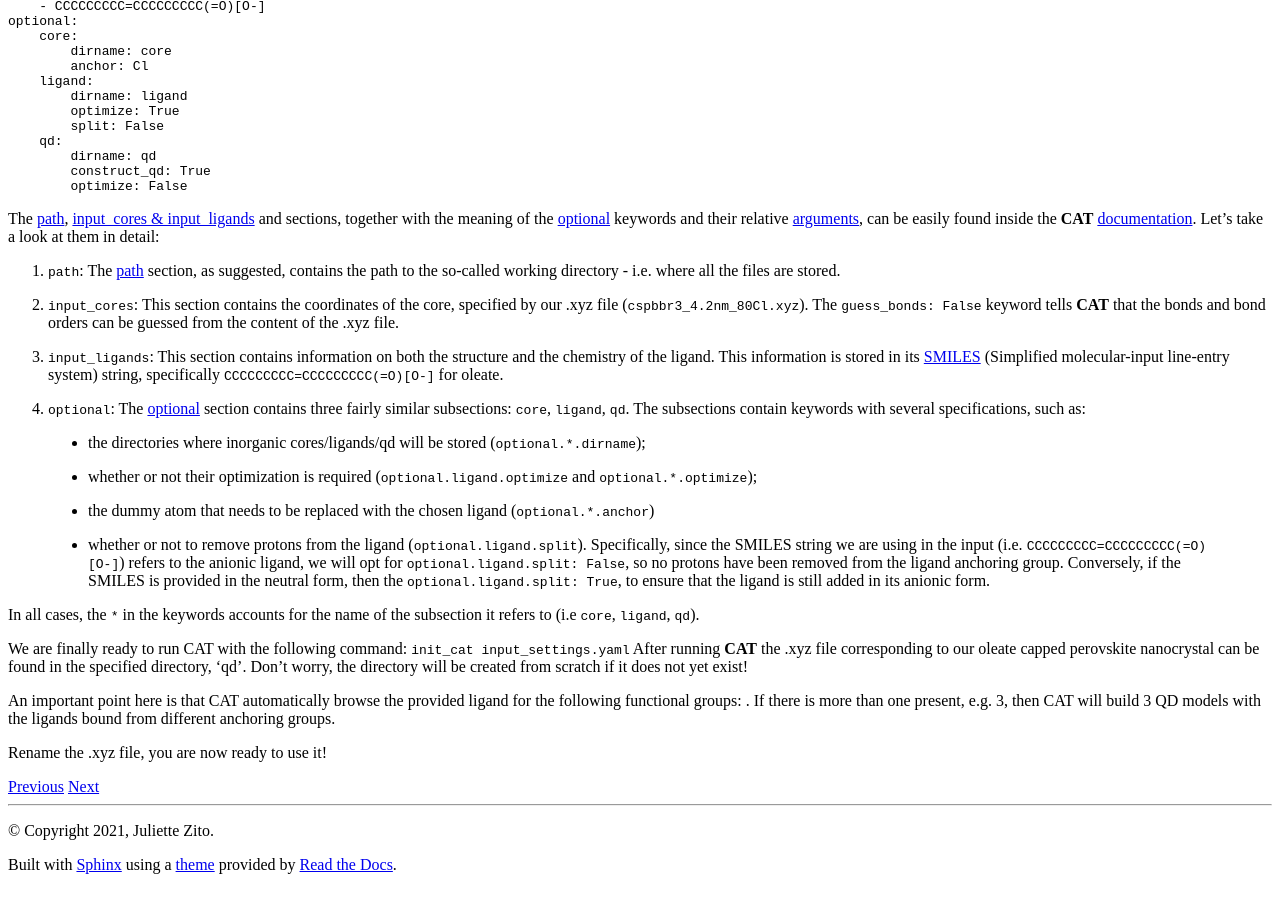
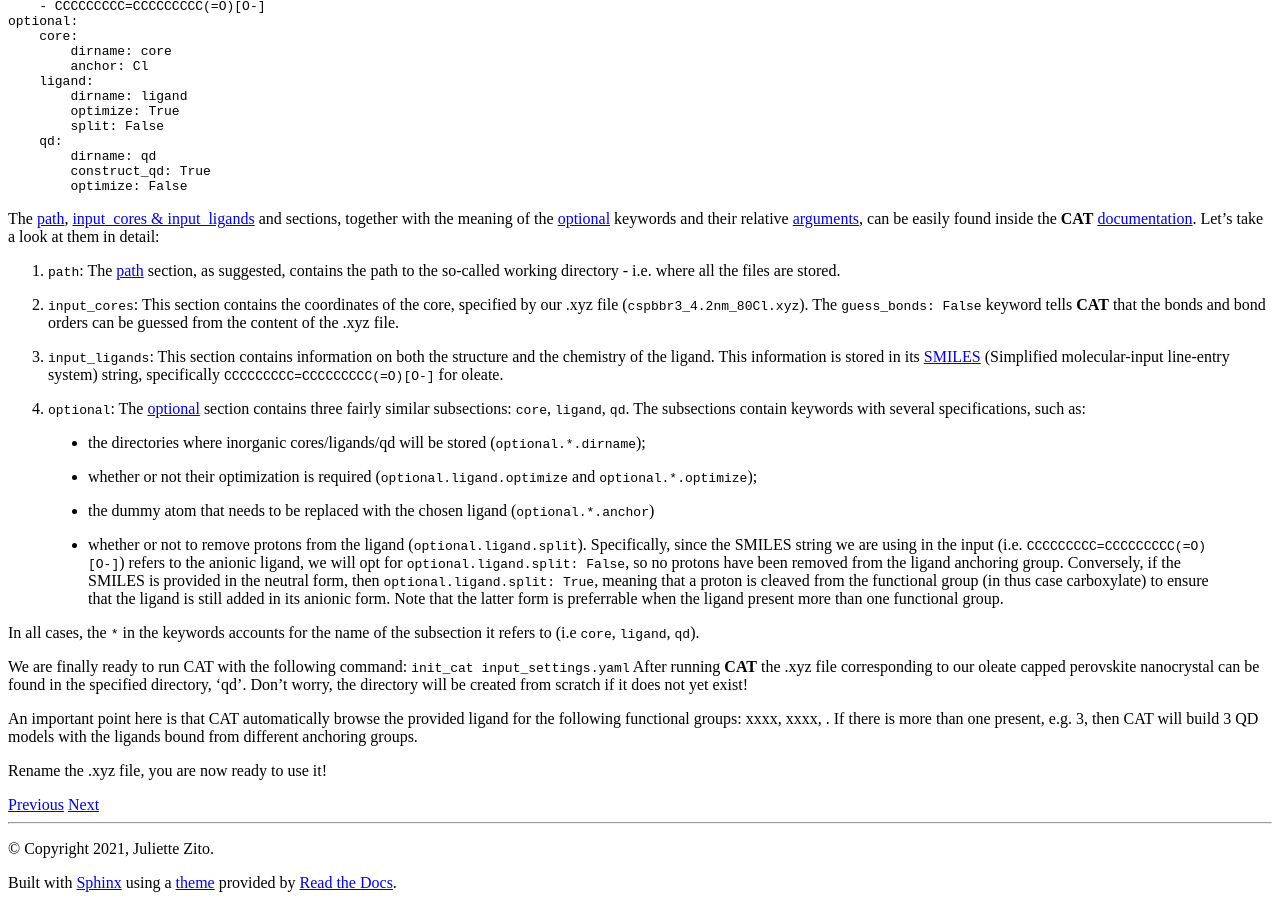
Before and after one commit to nlesc-nano/Tutorials, a Sphinx documentation site: the page built from docs/1_build_qd.rst, in a window 1280 px wide and 900 px high, scrolled down 1852 px. Built offline with Sphinx 7.4.7 and the Read the Docs theme 2.0.0, drawn with Linux system fonts in a browser that asks for light colours.

Commit message:
Update 1_build_qd.rst

```diff
--- a/docs/1_build_qd.rst
+++ b/docs/1_build_qd.rst
@@ -93,13 +93,13 @@
   - the directories where inorganic cores/ligands/qd will be stored (``optional.*.dirname``);
   - whether or not their optimization is required (``optional.ligand.optimize`` and ``optional.*.optimize``);
   - the dummy atom that needs to be replaced with the chosen ligand (``optional.*.anchor``)
-  - whether or not to remove protons from the ligand (``optional.ligand.split``). Specifically, since the SMILES string we are using in the input (i.e. ``CCCCCCCCC=CCCCCCCCC(=O)[O-]``) refers to the anionic ligand, we will opt for ``optional.ligand.split: False``, so no protons have been removed from the ligand anchoring group. Conversely, if the SMILES is provided in the neutral form, then the ``optional.ligand.split: True``, to ensure that the ligand is still added in its anionic form.
+  - whether or not to remove protons from the ligand (``optional.ligand.split``). Specifically, since the SMILES string we are using in the input (i.e. ``CCCCCCCCC=CCCCCCCCC(=O)[O-]``) refers to the anionic ligand, we will opt for ``optional.ligand.split: False``, so no protons have been removed from the ligand anchoring group. Conversely, if the SMILES is provided in the neutral form, then ``optional.ligand.split: True``, meaning that a proton is cleaved from the functional group (in thus case carboxylate) to ensure that the ligand is still added in its anionic form. Note that the latter form is preferrable when the ligand present more than one functional group.
 
 In all cases, the ``*`` in the keywords accounts for the name of the subsection it refers to (i.e ``core``, ``ligand``, ``qd``).
 
 We are finally ready to run CAT with the following command: ``init_cat input_settings.yaml``
 After running **CAT** the .xyz file corresponding to our oleate capped perovskite nanocrystal can be found in the specified directory, 'qd'. Don't worry, the directory will be created from scratch if it does not yet exist!
 
-An important point here is that CAT automatically browse the provided ligand for the following functional groups: . If there is more than one present, e.g. 3, then CAT will build 3 QD models with the ligands bound from different anchoring groups.
+An important point here is that CAT automatically browse the provided ligand for the following functional groups: xxxx, xxxx, . If there is more than one present, e.g. 3, then CAT will build 3 QD models with the ligands bound from different anchoring groups.
 
 Rename the .xyz file, you are now ready to use it!
```
